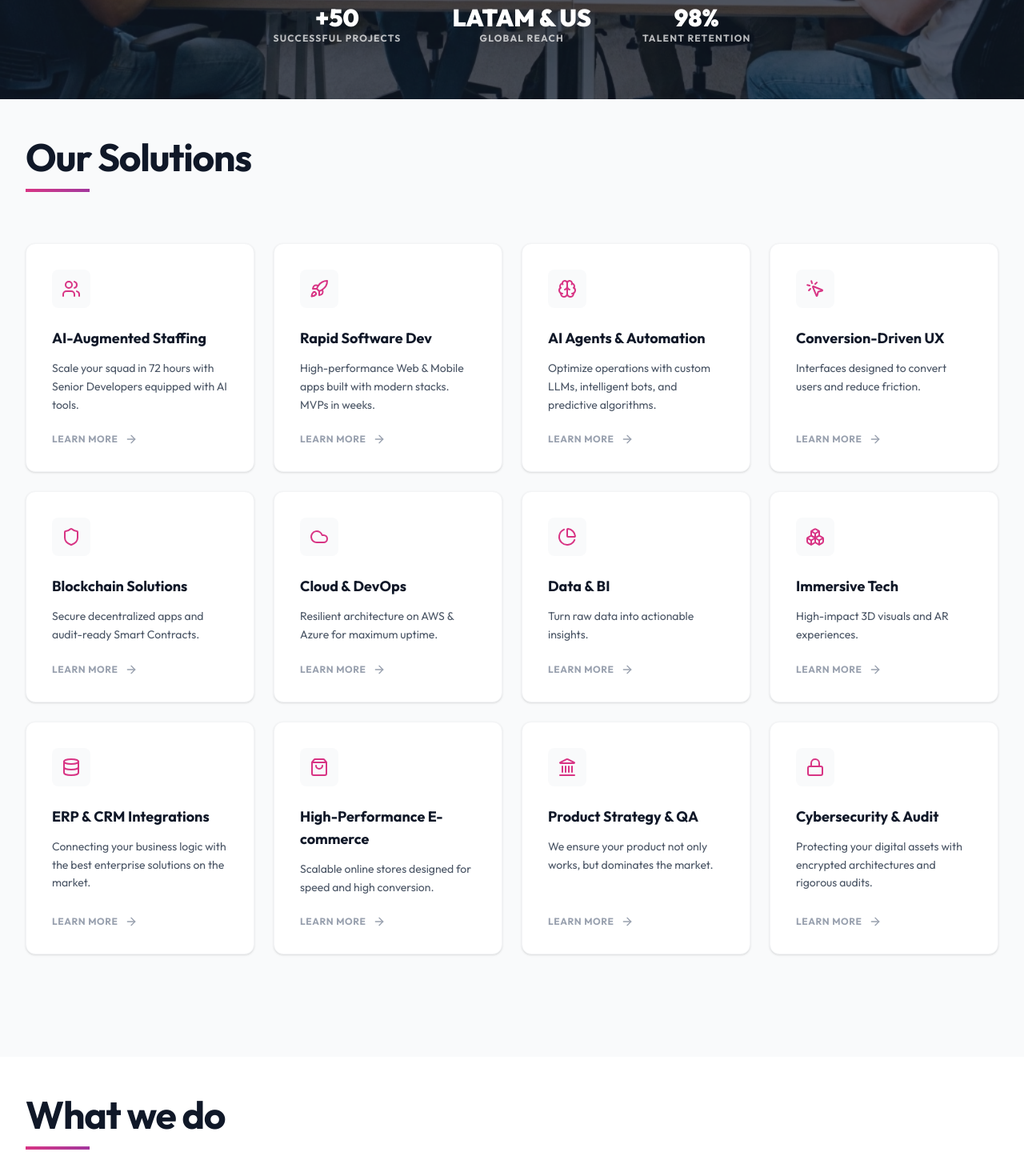
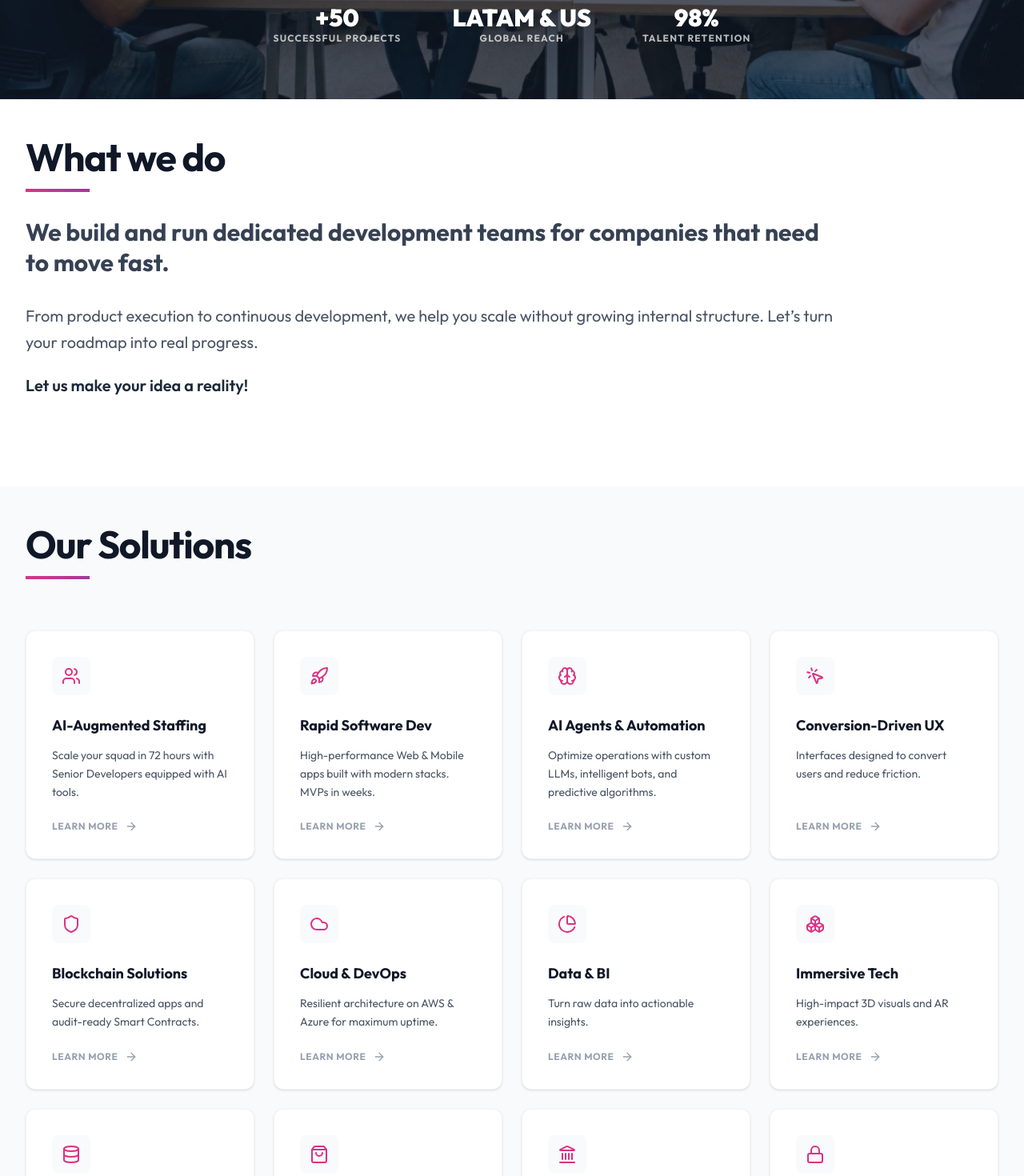
Before and after one commit to dibrand-dev/dibrand-redesign, a Next.js app: page /en in a window 1280 px wide. Shown: the part 540-2010 px from the top of the page at 80% size. Built offline with nearby package versions, Linux system fonts and the light colour scheme; no server answers; the database is empty.

Commit message:
style: reorder home page sections for better narrative flow

```diff
--- a/app/[lang]/page.tsx
+++ b/app/[lang]/page.tsx
@@ -44,11 +44,12 @@ export default async function Home(props: { params: Promise<{ lang: "en" | "es"
     <div className="flex min-h-screen flex-col bg-white">
       <HeroSection dict={dict.home} />
 
+      <WhatWeDo dict={dict.home} />
+
       <ServicesGrid dict={dict.home} />
 
       <TrustedBySection brands={brands} />
 
-      <WhatWeDo dict={dict.home} />
       <TechStack dict={dict.home} />
       <TestimonialsSection testimonials={testimonials || []} dict={dict.home} lang={params.lang} />
 
```
